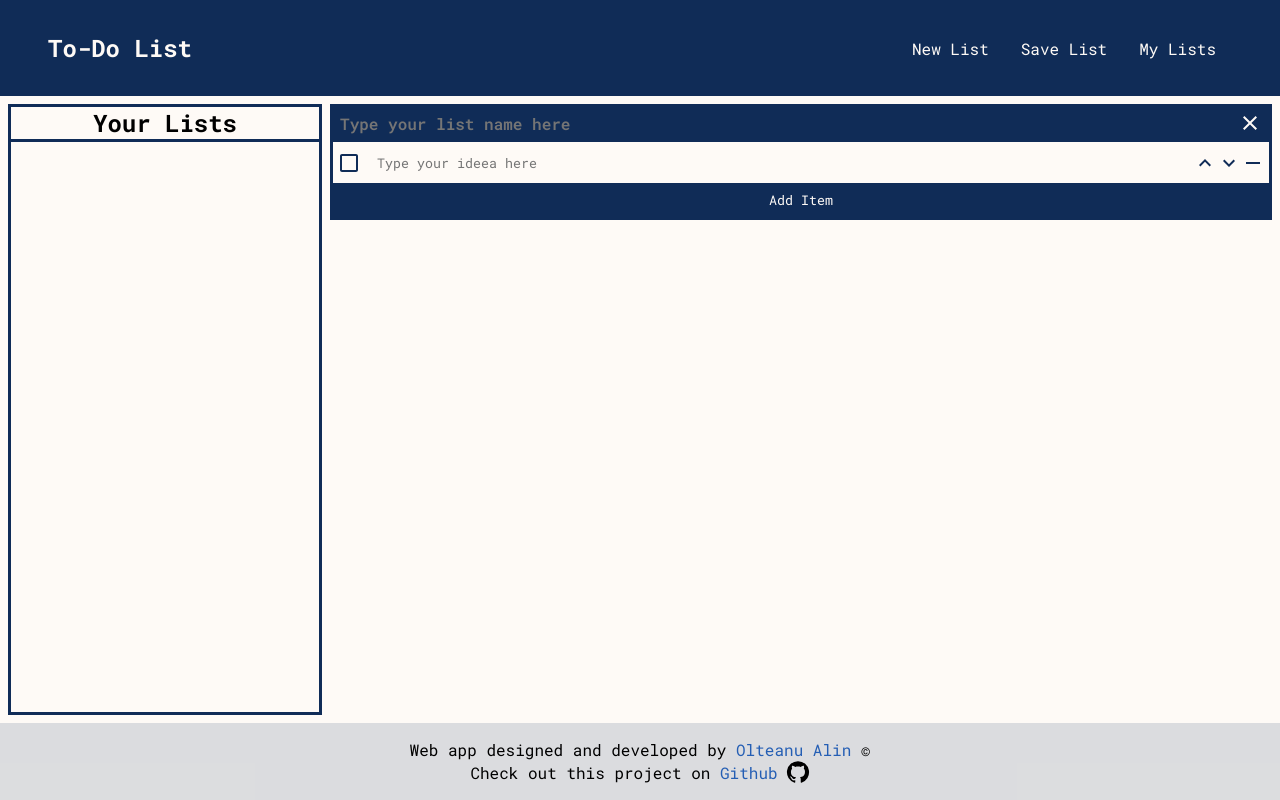
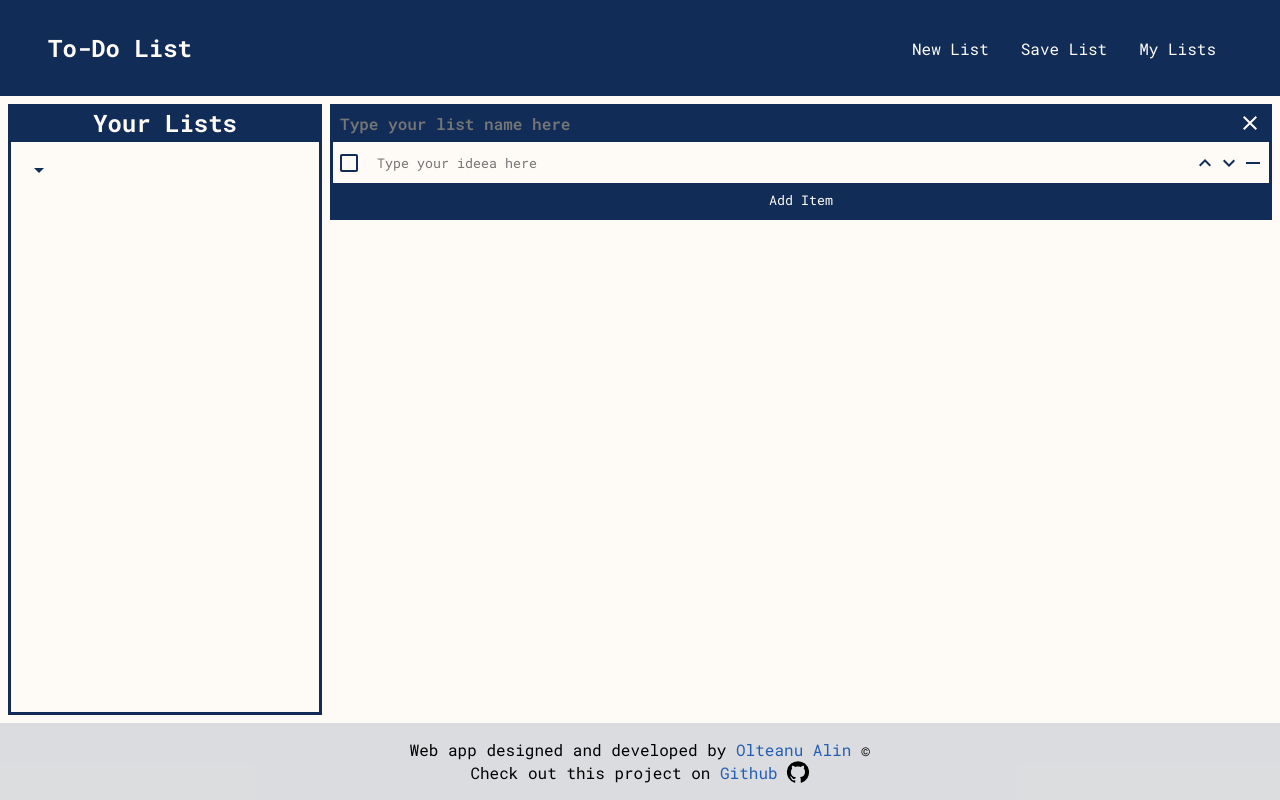
Before and after one commit to alin1k/React-ToDoList, a React (Create React App) app: page / in a window 1280 px wide. Both pictures are taken after a click on the element "Add a List". Built offline with nearby package versions, Linux system fonts and the light colour scheme.

Commit message:
Added more functionality for the sidebar. You can now see list content by clicking the list name

```diff
--- /dev/null
+++ b/src/components/ListGrid/ListContent.jsx
@@ -0,0 +1,28 @@
+import React, { useState } from 'react'
+import ArrowDropDownIcon from '@mui/icons-material/ArrowDropDown';
+
+function ListContent({list, listIndex}) {
+
+  const [dropDown, setDropDown] = useState(false);
+
+  return (
+    <>
+      <div className="listNameArrow" onClick={()=>{setDropDown(prev => !prev)}}>
+        <ArrowDropDownIcon/>
+        <h3>{list.name}</h3>
+      </div>
+      <div className="listContent" style={dropDown? {display: "inline-block"} : {display: "none"}}>
+        {list.items.map((item , itemIndex)=>
+          <p
+            key={"item" + listIndex.toString() + itemIndex.toString()}
+            style={item.checked ? {textDecoration: "line-through"} : {textDecoration: "none"}}
+          >
+            {item.text.length <= 20 ? item.text : item.text.substring(0, 20) + "..."}
+          </p>
+        )}
+      </div>
+    </>
+  )
+}
+
+export default ListContent
--- a/src/components/ListGrid/ListGrid.css
+++ b/src/components/ListGrid/ListGrid.css
@@ -16,12 +16,16 @@
 
 .listNamesContainer h2{
   text-align: center;
+  background-color: #102C57;
+  color: #FEFAF6;
   border-bottom: solid #102C57 0.2rem;
 }
 
 .headerContainer{
   padding: 1rem;
+  width: 100%;
   text-align: center;
+  align-content: center;
 }
 
 .addListLink{
@@ -30,10 +34,6 @@
 }
 
 .grid{
-  /* display: grid;
-  align-items: start;
-  grid-template-columns: auto ;
-  gap: 3rem 1rem; */
   width: 100%;
   display: flex;
   flex-direction: column;
@@ -43,10 +43,10 @@
 .listNamesContainer{
   display: none;
   width: 25%;
-  height: 100%;
   overflow-x: auto;
   border: solid #102C57 0.2rem;
   margin-right: 0.5rem;
+  background-color: #FEFAF6;
 }
 
 .listNames{
@@ -55,33 +55,38 @@
   flex-direction: column;
 }
 
+.listNameArrow{
+  color: #102C57;
+  width: 100%;
+  display: flex;
+  flex-direction: row;
+  align-items: center;
+}
+
+.listContent{
+  margin-left: 2rem;
+}
+
+.listContent p::before{
+  content: "- ";
+  display: inline;
+}
+
+.listNameArrow:hover{
+  cursor: pointer;
+  color: #245eb4;
+}
+
 .listNames p{
   overflow-x: hidden;
 }
 
-@media only screen and (min-width: 425px){
-  /* .grid{
-    gap: 2rem 1rem;
-    padding: 1rem;
-  } */
-}
-
 @media only screen and (min-width: 750px){
-  /* .grid{
-    grid-template-columns: auto auto;
-  } */
   .listNamesContainer{
     display: block;
   }
   .grid{
     width: 75%;
-    max-height: 74vh;
     overflow-y: auto;
   }
 }
-
-@media only screen and (min-width: 1200px){
-  /* .grid{
-    grid-template-columns: auto auto auto;
-  } */
-}
--- a/src/components/ListGrid/ListGrid.jsx
+++ b/src/components/ListGrid/ListGrid.jsx
@@ -2,6 +2,7 @@ import { addList } from "../../redux/lists/listsSlice";
 import List from "../List/List";
 import "./ListGrid.css"
 import { useDispatch, useSelector } from "react-redux";
+import ListContent from "./ListContent";
 
 function ListGrid() {
 
@@ -13,8 +14,8 @@ function ListGrid() {
       <div className="listNamesContainer">
         <h2>Your Lists</h2>
         <div className="listNames">
-          {lists.map((list, index)=>
-            <p>{list.name}</p>
+          {lists.map((list, listIndex)=>
+            <ListContent key={"list"+listIndex} list={list} listIndex={listIndex}/>
           )}
         </div>
       </div>
```
